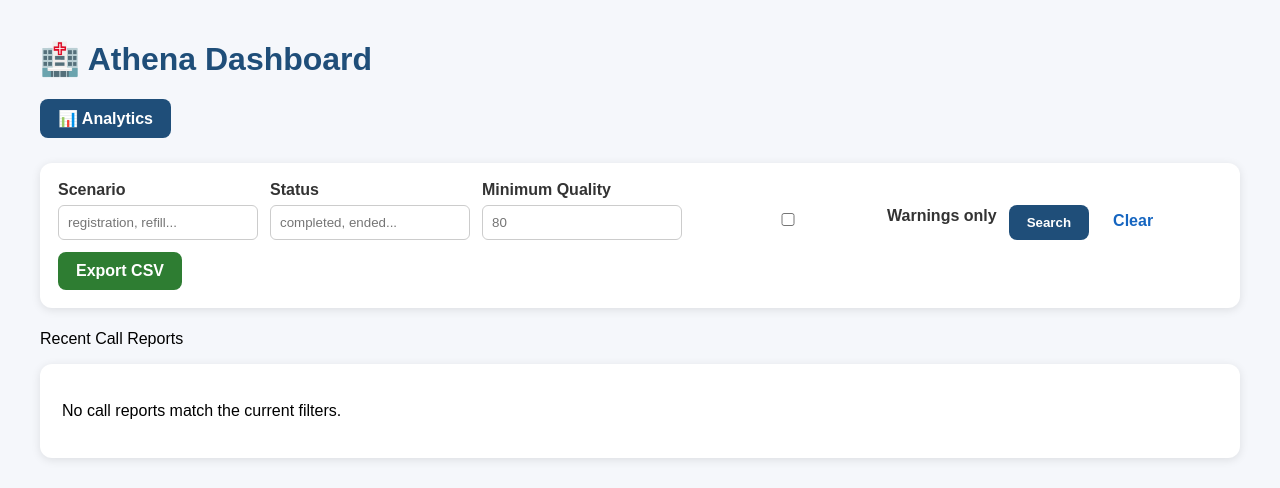
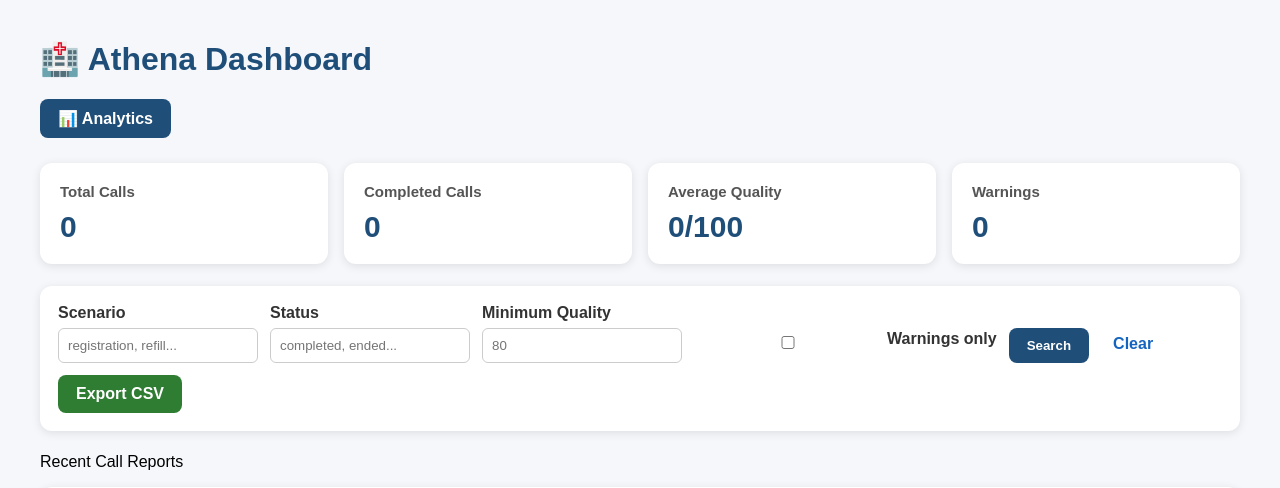
Before and after one commit to dandrek123/athena-voice-bot, a Flask app: page / in a window 1280 px wide. Shown: the top 488 px of the page. Run offline with Flask 3, Linux system fonts and the light colour scheme; data that the repository does not hold is empty.

Commit message:
Add dashboard summary cards

```diff
--- a/templates/dashboard.html
+++ b/templates/dashboard.html
@@ -106,6 +106,32 @@
             background: #388e3c;
         }
 
+        .summary-grid {
+            display: grid;
+            grid-template-columns: repeat(auto-fit, minmax(180px, 1fr));
+            gap: 16px;
+            margin-bottom: 22px;
+        }
+
+        .summary-card {
+            background: white;
+            border-radius: 12px;
+            padding: 20px;
+            box-shadow: 0 2px 10px rgba(0,0,0,.1);
+        }
+
+        .summary-card h3 {
+            margin: 0 0 10px;
+            color: #555;
+            font-size: 15px;
+        }
+
+        .summary-number {
+            font-size: 30px;
+            font-weight: bold;
+            color: #1f4e79;
+        }
+
         .card {
             background: white;
             border-radius: 12px;
@@ -146,6 +172,28 @@
 <h1>🏥 Athena Dashboard</h1>
 <div class="nav">
     <a href="/analytics">📊 Analytics</a>
+</div>
+
+<div class="summary-grid">
+    <div class="summary-card">
+        <h3>Total Calls</h3>
+        <div class="summary-number">{{ dashboard_stats.total_calls }}</div>
+    </div>
+
+    <div class="summary-card">
+        <h3>Completed Calls</h3>
+        <div class="summary-number">{{ dashboard_stats.completed_calls }}</div>
+    </div>
+
+    <div class="summary-card">
+        <h3>Average Quality</h3>
+        <div class="summary-number">{{ dashboard_stats.average_quality }}/100</div>
+    </div>
+
+    <div class="summary-card">
+        <h3>Warnings</h3>
+        <div class="summary-number">{{ dashboard_stats.warning_count }}</div>
+    </div>
 </div>
 
 <div class="filter-card">
--- a/twiml_server.py
+++ b/twiml_server.py
@@ -361,6 +361,36 @@ def get_database_reports(calls=None):
     return reports
 
 
+def calculate_dashboard_summary():
+    calls = get_all_calls()
+    total_calls = len(calls)
+
+    completed_calls = sum(
+        1 for call in calls
+        if "Completed" in call["status"]
+    )
+
+    warning_count = sum(
+        1 for call in calls
+        if call["warnings_count"] > 0
+    )
+
+    quality_scores = [
+        call["quality_score"]
+        for call in calls
+        if call["quality_score"] is not None
+    ]
+
+    average_quality = round(sum(quality_scores) / len(quality_scores), 1) if quality_scores else 0
+
+    return {
+        "total_calls": total_calls,
+        "completed_calls": completed_calls,
+        "average_quality": average_quality,
+        "warning_count": warning_count,
+    }
+
+
 def calculate_analytics():
     calls = get_all_calls()
     total_calls = len(calls)
@@ -436,7 +466,14 @@ def dashboard():
         "min_quality": min_quality,
     }
 
-    return render_template("dashboard.html", reports=reports, filters=filters)
+    dashboard_stats = calculate_dashboard_summary()
+
+    return render_template(
+        "dashboard.html",
+        reports=reports,
+        filters=filters,
+        dashboard_stats=dashboard_stats,
+    )
 
 
 @app.route("/analytics")
```
